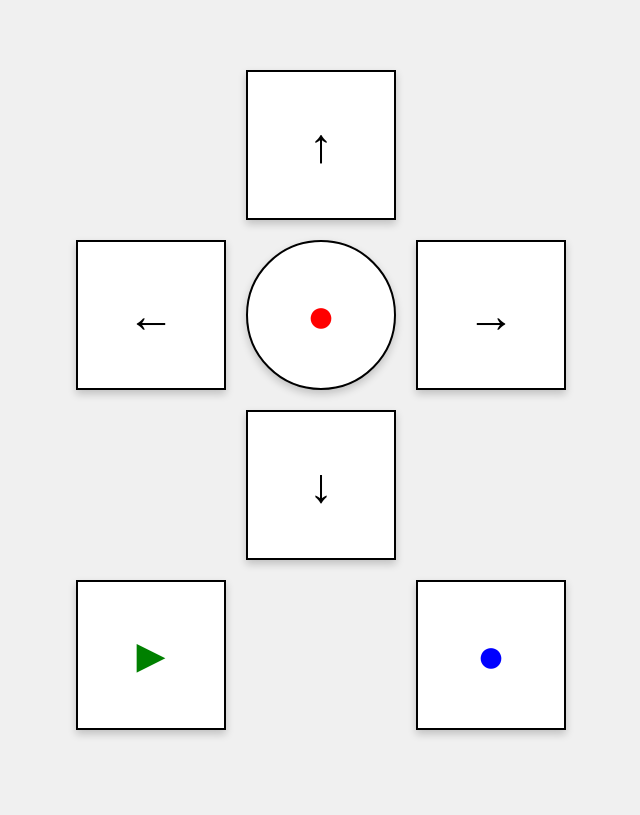
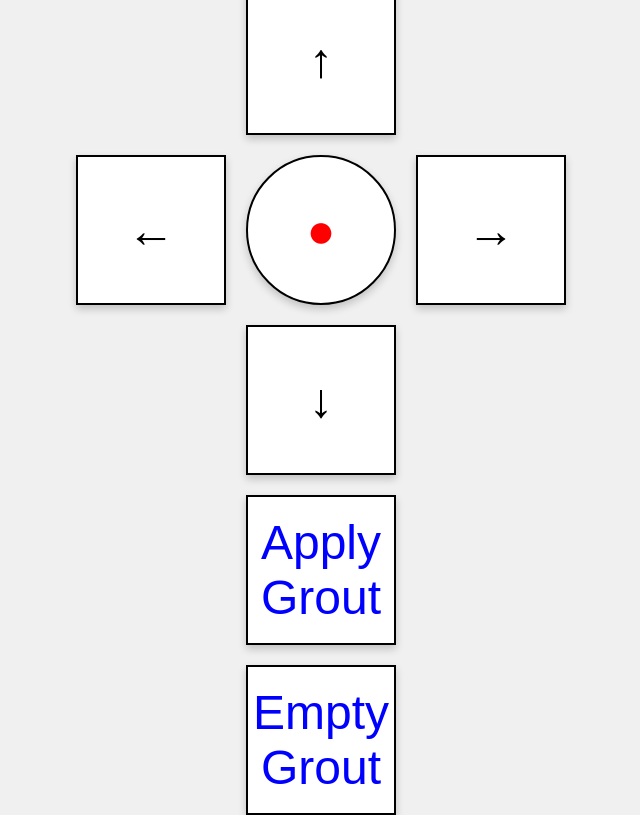
Before and after one commit to BaraSedih11/Tile_Grout_Robot_filler, a Flask app: page / in a window 1280 px wide. Shown: the whole page, without its empty margins (319-959 px from the left). Before the commit the page ends 737 px from the top, so only its background shows below. Run offline with Flask 3, Linux system fonts and the light colour scheme.

Commit message:
Manual mode done

```diff
--- a/static/script.js
+++ b/static/script.js
@@ -1,3 +1,4 @@
+// Add event listeners for movement buttons
 document.getElementById("front").addEventListener("click", function () {
   sendCommand("front");
 });
@@ -18,12 +19,18 @@
   sendCommand("stop");
 });
 
-document.getElementById("play").addEventListener("click", function () {
+// Toggle functionality for Apply and Empty Grout buttons
+document.getElementById("applyGrout").addEventListener("click", function () {
   sendCommand("play");
 });
 
+document.getElementById("emptyGrout").addEventListener("click", function () {
+  sendCommand("empty");
+});
+
+// Function to send commands to the Flask server
 function sendCommand(command) {
-  fetch("/command", {
+  fetch("http://localhost:5000/command", {
     method: "POST",
     headers: {
       "Content-Type": "application/json",
--- a/static/style.css
+++ b/static/style.css
@@ -10,7 +10,7 @@
 
 .controller {
   display: grid;
-  grid-template-columns: 150px 150px 150px; /* 3 columns */
+  grid-template-columns: 150px 150px 150px;
   grid-template-rows: 150px 150px 150px 150px;
   grid-gap: 20px;
   justify-items: center;
@@ -19,8 +19,7 @@
 
 .arrow,
 .circle,
-.triangle,
-.cylinder {
+.toggle-btn {
   width: 150px;
   height: 150px;
   font-size: 3rem;
@@ -36,17 +35,15 @@
 
 .arrow:hover,
 .circle:hover,
-.triangle:hover,
-.cylinder:hover {
-  background-color: #e0e0e0; /* Change background color on hover */
+.toggle-btn:hover {
+  background-color: #e0e0e0;
 }
 
 .arrow:active,
 .circle:active,
-.triangle:active,
-.cylinder:active {
-  background-color: #c0c0c0; /* Change background color on click */
-  transform: scale(0.95); /* Slightly shrink the button on click */
+.toggle-btn:active {
+  background-color: #c0c0c0;
+  transform: scale(0.95);
 }
 
 .circle {
@@ -56,19 +53,9 @@
   grid-row: 2;
 }
 
-.triangle {
-  transform: rotate(0deg);
-  color: green;
-  grid-column: 1;
-  grid-row: 4;
-}
-
-.cylinder {
-  background-color: white;
-  transform: rotate(0deg);
+.toggle-btn {
   color: blue;
-  grid-column: 3;
-  grid-row: 4;
+  grid-column: 2;
 }
 
 #left {
--- a/templates/index.html
+++ b/templates/index.html
@@ -4,7 +4,7 @@
     <meta charset="UTF-8" />
     <meta name="viewport" content="width=device-width, initial-scale=1.0" />
     <title>Robot Control</title>
-    <link rel="stylesheet" href="/static/style.css" />
+    <link rel="stylesheet" href="{{ url_for('static', filename='style.css') }}">
   </head>
   <body>
     <div class="controller">
@@ -13,9 +13,9 @@
       <button id="stop" class="circle">&#9679;</button>
       <button id="right" class="arrow">&#8594;</button><br />
       <button id="back" class="arrow">&#8595;</button>
-      <button id="play" class="triangle">&#9658;</button><br />
-      <button id="cylinder" class="cylinder">&#9679;</button>
+      <button id="applyGrout" class="toggle-btn">Apply Grout</button><br />
+      <button id="emptyGrout" class="toggle-btn">Empty Grout</button>
     </div>
-    <script src="/static/script.js"></script>
+    <script src="{{ url_for('static', filename='script.js') }}"></script>
   </body>
 </html>
```
Also changed, not shown: app.py (line endings or trailing spaces).
